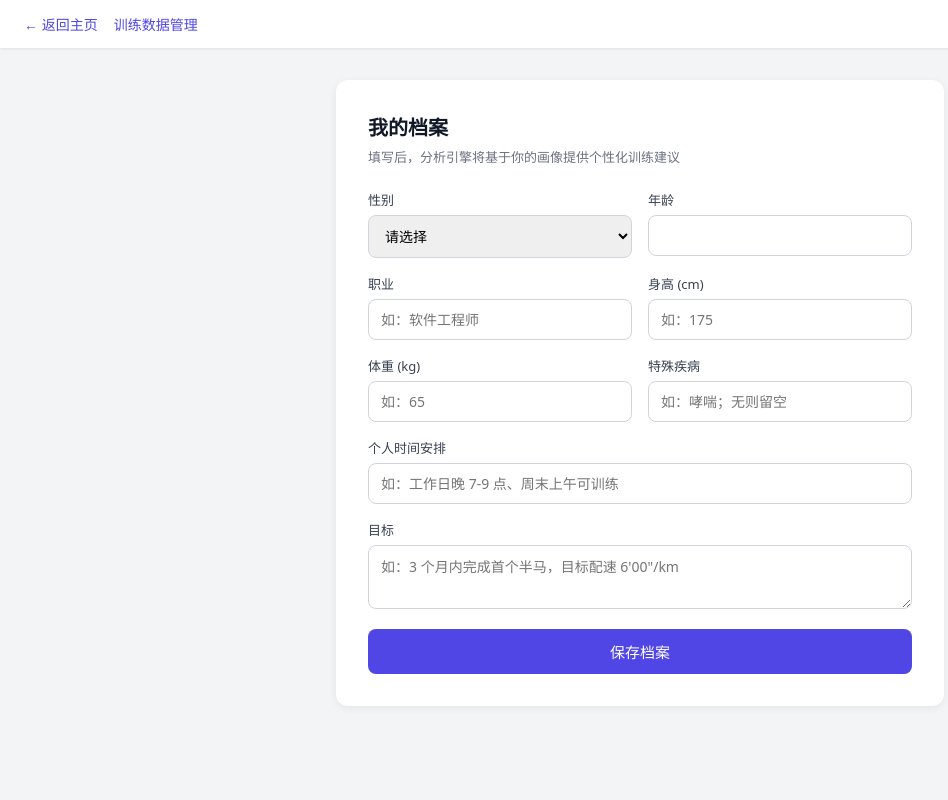
After one commit to xsz111-q/Run_assistant, a Flask app: page /auth/profile in a window 1280 px wide. The commit adds this page. Shown: the whole page, without its empty margins (0-948 px from the left). Run offline with Flask 3, Linux system fonts and the light colour scheme; the visitor is signed in with stand-in values (Sample User, id 1).

Commit message:
feat(profile): user profile CRUD with MySQL (#4) (#8)
1. user_profiles 表 8 个字段齐全（性别/年龄/职业/身高/体重/特殊疾病/时间安排/目标）
2. 登录用户提交档案后刷新仍在
3. 只能改自己的档案，改别人的返回 403

```diff
--- a/app.py
+++ b/app.py
@@ -51,12 +51,14 @@ app.register_blueprint(training_data_bp)
 app.register_blueprint(setup_bp)
 
 from models.user import ensure_table as ensure_user_table
+from models.user_profile import ensure_table as ensure_profile_table
 ensure_user_table()
+ensure_profile_table()
 
 
 # ---------- 登录守卫 ----------
-# 免登录白名单：登录/注册页、静态资源、引擎状态查询（供轮询）
-_OPEN_PREFIXES = ('/auth', '/static')
+# 免登录白名单：登录/注册页、登录态查询（前端导航用）、静态资源、引擎状态查询（供轮询）
+_OPEN_PREFIXES = ('/auth/login', '/auth/register', '/auth/api/me', '/static')
 
 
 @app.before_request
--- a/routes/auth.py
+++ b/routes/auth.py
@@ -126,3 +126,110 @@ def api_me():
     if 'user_id' in session:
         return jsonify({'logged_in': True, 'username': session.get('username')})
     return jsonify({'logged_in': False})
+
+
+# ---------------- 用户档案（Issue #4） ----------------
+from models.user_profile import UserProfile
+
+_PROFILE_FIELDS = ('gender', 'age', 'occupation', 'height_cm', 'weight_kg',
+                   'medical_conditions', 'schedule', 'goal')
+
+
+def _get_own_profile(db, uid):
+    return db.query(UserProfile).filter(UserProfile.user_id == str(uid)).first()
+
+
+def _parse_profile_payload(data):
+    """解析并校验档案字段，返回 (values_dict, error_message)。
+
+    只处理请求中实际出现的字段——未提交的字段保持原值（部分更新语义），
+    显式提交空值的字段才被置为 None。
+    """
+    values = {}
+    for field in _PROFILE_FIELDS:
+        if field not in data:
+            continue
+        raw = data.get(field)
+        if raw is None or (isinstance(raw, str) and not raw.strip()):
+            values[field] = None
+            continue
+        if field == 'age':
+            try:
+                age = int(raw)
+                if not (1 <= age <= 120):
+                    return None, '年龄需在 1-120 之间'
+                values[field] = age
+            except (TypeError, ValueError):
+                return None, '年龄必须是数字'
+        elif field in ('height_cm', 'weight_kg'):
+            try:
+                num = float(raw)
+                if num <= 0:
+                    return None, '身高/体重必须为正数'
+                values[field] = round(num, 1)
+            except (TypeError, ValueError):
+                return None, '身高/体重必须是数字'
+        else:
+            values[field] = str(raw).strip()[:64 if field == 'goal' else 255]
+    return values, None
+
+
+@auth_bp.route('/profile', methods=['GET'])
+def profile_page():
+    """档案填写/查看页（需登录，由 app.py 守卫拦截）。"""
+    uid = session.get('user_id')
+    db = SessionLocal()
+    try:
+        profile = _get_own_profile(db, uid)
+        return render_template('auth/profile.html',
+                               profile=profile.to_dict() if profile else {})
+    finally:
+        db.close()
+
+
+@auth_bp.route('/api/profile', methods=['GET', 'POST'])
+def api_profile():
+    """读/写自己的档案。未登录 401（保险丝，正常已被守卫拦截）。"""
+    uid = session.get('user_id')
+    if not uid:
+        return jsonify({'success': False, 'message': '未登录'}), 401
+
+    db = SessionLocal()
+    try:
+        if request.method == 'GET':
+            profile = _get_own_profile(db, uid)
+            return jsonify({'success': True,
+                            'profile': profile.to_dict() if profile else None})
+
+        data = request.get_json(force=True) if request.is_json else request.form
+        values, err = _parse_profile_payload(data)
+        if err:
+            return jsonify({'success': False, 'message': err}), 400
+
+        profile = _get_own_profile(db, uid)
+        if profile is None:
+            profile = UserProfile(user_id=str(uid), **values)
+            db.add(profile)
+        else:
+            for field, val in values.items():
+                setattr(profile, field, val)
+        db.commit()
+        return jsonify({'success': True, 'message': '档案已保存',
+                        'profile': profile.to_dict()})
+    except Exception as e:
+        db.rollback()
+        return jsonify({'success': False, 'message': f'保存失败: {e}'}), 500
+    finally:
+        db.close()
+
+
+@auth_bp.route('/api/profile/<int:user_id>', methods=['GET', 'POST', 'PUT'])
+def api_profile_other(user_id):
+    """访问/修改他人档案的防护路由：一律 403（验收标准 3）。"""
+    uid = session.get('user_id')
+    if not uid:
+        return jsonify({'success': False, 'message': '未登录'}), 401
+    if user_id != uid:
+        return jsonify({'success': False, 'message': '无权修改他人档案'}), 403
+    # user_id == uid 时与 /api/profile 等价，直接复用
+    return api_profile()
--- /dev/null
+++ b/templates/auth/profile.html
@@ -0,0 +1,105 @@
+<!DOCTYPE html>
+<html lang="zh-CN">
+<head>
+<meta charset="UTF-8">
+<meta name="viewport" content="width=device-width, initial-scale=1.0">
+<title>我的档案 - Synapse Run</title>
+<style>
+  * { margin:0; padding:0; box-sizing:border-box; }
+  body { font-family:"Microsoft YaHei",system-ui,sans-serif; background:#f3f4f6; min-height:100vh; }
+  .nav { background:#fff; padding:14px 24px; box-shadow:0 1px 3px rgba(0,0,0,.08); display:flex; gap:16px; align-items:center; }
+  .nav a { color:#4f46e5; text-decoration:none; font-size:14px; }
+  .container { max-width:640px; margin:32px auto; padding:0 16px; }
+  .card { background:#fff; border-radius:12px; padding:32px; box-shadow:0 2px 8px rgba(0,0,0,.06); }
+  h1 { font-size:20px; color:#111827; margin-bottom:6px; }
+  .sub { color:#6b7280; font-size:13px; margin-bottom:24px; }
+  .grid { display:grid; grid-template-columns:1fr 1fr; gap:16px; }
+  .field { display:flex; flex-direction:column; }
+  .field.full { grid-column:1 / -1; }
+  label { font-size:13px; color:#374151; margin-bottom:6px; }
+  input, select, textarea { padding:10px 12px; border:1px solid #d1d5db; border-radius:8px; font-size:14px; font-family:inherit; }
+  input:focus, select:focus, textarea:focus { outline:none; border-color:#4f46e5; }
+  textarea { resize:vertical; min-height:64px; }
+  button { margin-top:20px; width:100%; padding:12px; background:#4f46e5; color:#fff; border:none; border-radius:8px; font-size:15px; cursor:pointer; }
+  button:hover { background:#4338ca; }
+  .msg { margin-top:14px; padding:10px 12px; border-radius:8px; font-size:14px; display:none; }
+  .msg.ok { display:block; background:#ecfdf5; color:#15803d; }
+  .msg.err { display:block; background:#fef2f2; color:#b91c1c; }
+</style>
+</head>
+<body>
+<div class="nav">
+  <a href="/">← 返回主页</a>
+  <a href="/training/">训练数据管理</a>
+</div>
+<div class="container">
+  <div class="card">
+    <h1>我的档案</h1>
+    <p class="sub">填写后，分析引擎将基于你的画像提供个性化训练建议</p>
+    <form id="profileForm">
+      <div class="grid">
+        <div class="field">
+          <label>性别</label>
+          <select name="gender">
+            <option value="">请选择</option>
+            <option value="男" {% if profile.gender=='男' %}selected{% endif %}>男</option>
+            <option value="女" {% if profile.gender=='女' %}selected{% endif %}>女</option>
+            <option value="其他" {% if profile.gender=='其他' %}selected{% endif %}>其他</option>
+          </select>
+        </div>
+        <div class="field">
+          <label>年龄</label>
+          <input type="number" name="age" min="1" max="120" value="{{ profile.age or '' }}">
+        </div>
+        <div class="field">
+          <label>职业</label>
+          <input type="text" name="occupation" value="{{ profile.occupation or '' }}" placeholder="如：软件工程师">
+        </div>
+        <div class="field">
+          <label>身高 (cm)</label>
+          <input type="number" step="0.1" name="height_cm" value="{{ profile.height_cm or '' }}" placeholder="如：175">
+        </div>
+        <div class="field">
+          <label>体重 (kg)</label>
+          <input type="number" step="0.1" name="weight_kg" value="{{ profile.weight_kg or '' }}" placeholder="如：65">
+        </div>
+        <div class="field">
+          <label>特殊疾病</label>
+          <input type="text" name="medical_conditions" value="{{ profile.medical_conditions or '' }}" placeholder="如：哮喘；无则留空">
+        </div>
+        <div class="field full">
+          <label>个人时间安排</label>
+          <input type="text" name="schedule" value="{{ profile.schedule or '' }}" placeholder="如：工作日晚 7-9 点、周末上午可训练">
+        </div>
+        <div class="field full">
+          <label>目标</label>
+          <textarea name="goal" placeholder="如：3 个月内完成首个半马，目标配速 6'00&quot;/km">{{ profile.goal or '' }}</textarea>
+        </div>
+      </div>
+      <button type="submit">保存档案</button>
+      <div class="msg" id="msg"></div>
+    </form>
+  </div>
+</div>
+<script>
+document.getElementById('profileForm').addEventListener('submit', async (e) => {
+  e.preventDefault();
+  const data = Object.fromEntries(new FormData(e.target).entries());
+  const msg = document.getElementById('msg');
+  try {
+    const res = await fetch('/auth/api/profile', {
+      method: 'POST',
+      headers: {'Content-Type': 'application/json'},
+      body: JSON.stringify(data)
+    });
+    const json = await res.json();
+    msg.className = 'msg ' + (json.success ? 'ok' : 'err');
+    msg.textContent = json.message;
+  } catch (err) {
+    msg.className = 'msg err';
+    msg.textContent = '网络错误，请重试';
+  }
+});
+</script>
+</body>
+</html>
--- a/templates/index.html
+++ b/templates/index.html
@@ -177,6 +177,7 @@
   <nav>
     <a href="/training/">📂 训练数据管理</a>
     <a href="/setup/">⚙️ 系统配置</a>
+    <a href="/auth/profile" id="profileLink" style="display:none;background:#eff6ff;color:#1d4ed8;">📝 我的档案</a>
     <span id="userChip" style="display:none;background:#ecfdf5;color:#15803d;"></span>
     <a href="/auth/logout" id="logoutLink" style="display:none;background:#fef2f2;color:#b91c1c;">退出</a>
   </nav>
@@ -189,6 +190,7 @@
       chip.textContent = '👤 ' + d.username;
       chip.style.display = 'inline-block';
       document.getElementById('logoutLink').style.display = 'inline-block';
+      document.getElementById('profileLink').style.display = 'inline-block';
     }
   }).catch(() => {});
 </script>
```
Also changed, not shown: models/user_profile.py (added, +57 -0 lines).
